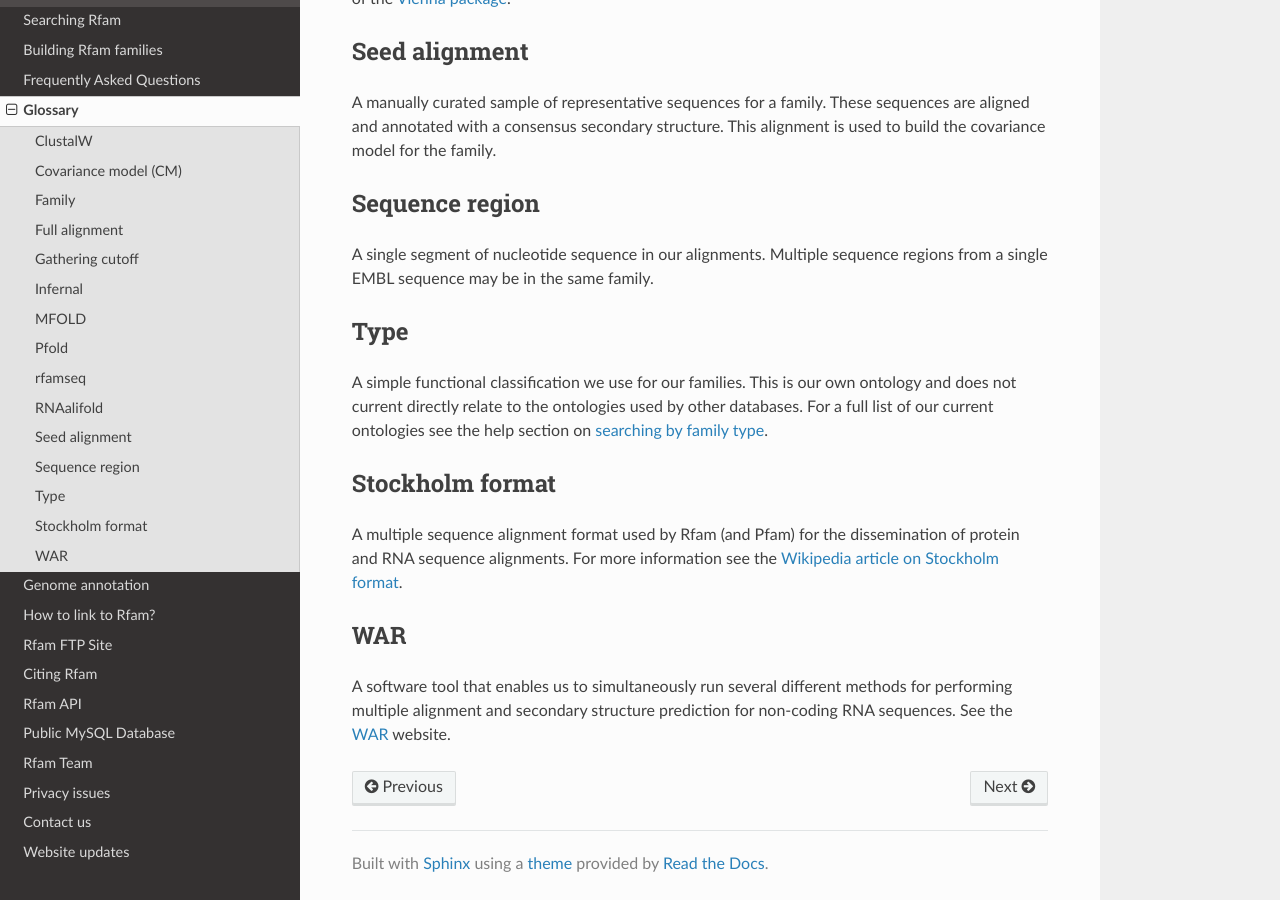
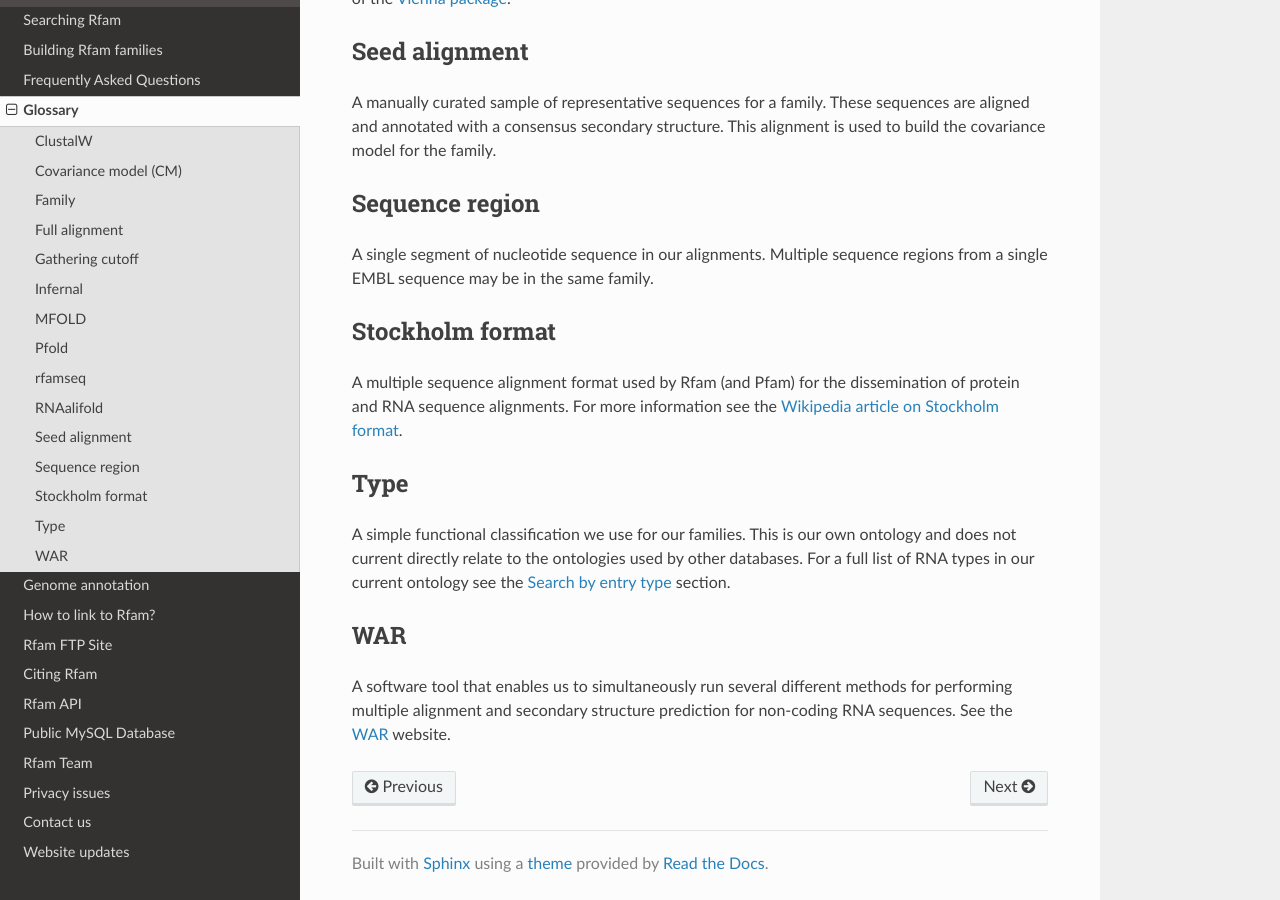
Before and after one commit to Rfam/rfam-docs, a Sphinx documentation site: the page built from docs/source/glossary.rst, in a window 1280 px wide and 900 px high, scrolled down 1501 px. Built offline with Sphinx 7.4.7 and the Read the Docs theme 2.0.0, drawn with Linux system fonts in a browser that asks for light colours.

Commit message:
Update a link and reorder items alphabetically

```diff
--- a/docs/source/glossary.rst
+++ b/docs/source/glossary.rst
@@ -62,16 +62,16 @@ Sequence region
 
 A single segment of nucleotide sequence in our alignments. Multiple sequence regions from a single EMBL sequence may be in the same family.
 
-Type
-----
-
-A simple functional classification we use for our families. This is our own ontology and does not current directly relate to the ontologies used by other databases. For a full list of our current ontologies see the help section on `searching by family type <TO DO>`_.
-
 Stockholm format
 ----------------
 
 A multiple sequence alignment format used by Rfam (and Pfam) for the dissemination of protein and RNA sequence alignments. For more information see the `Wikipedia article on Stockholm format <https://en.wikipedia.org/wiki/Stockholm_format>`_.
 
+Type
+----
+
+A simple functional classification we use for our families. This is our own ontology and does not current directly relate to the ontologies used by other databases. For a full list of RNA types in our current ontology see the :ref:`search by entry type` section.
+
 WAR
 ---
 
```
